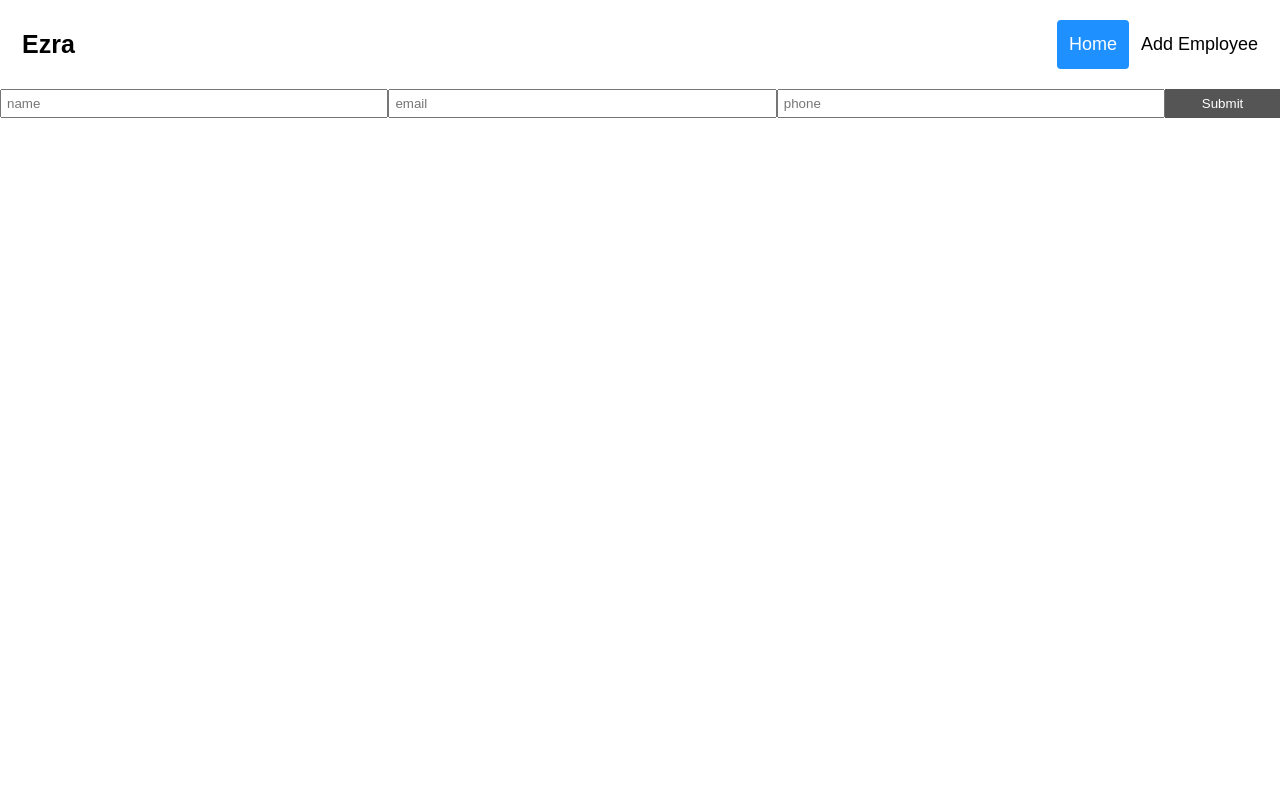
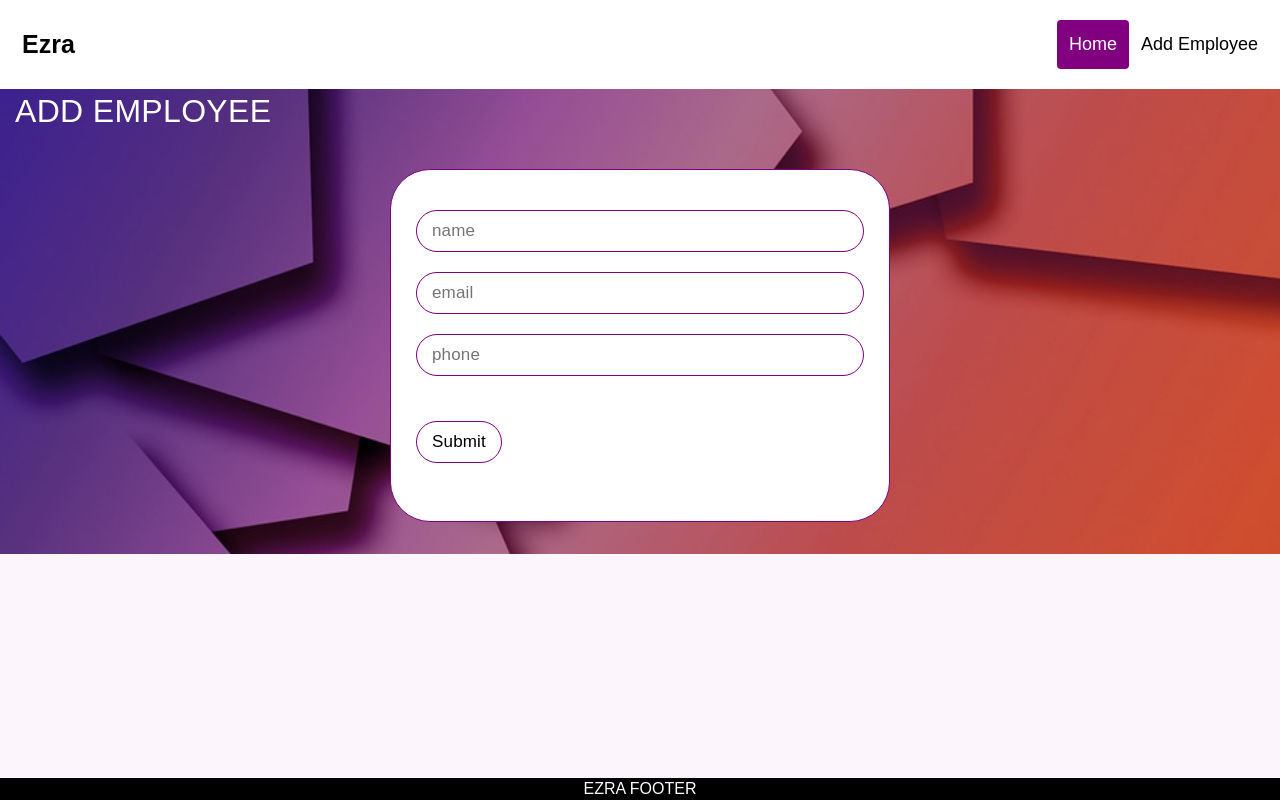
Before and after one commit to changyingyu/employee-vue, a Vue app: page /add in a window 1280 px wide. Built offline with nearby package versions, Linux system fonts and the light colour scheme.

Commit message:
update CSS
add home and add employee page css

```diff
--- a/src/App.vue
+++ b/src/App.vue
@@ -1,17 +1,20 @@
 <template>
   <div id="app">
     <Header />
+     <img src="./assets/banner.jpg" class="image-banner">
     <router-view/>
+    <Footer />
   </div>
 </template>
 
 <script>
 import Header from './components/layout/Header.vue'
-
+import Footer from './components/layout/Footer.vue'
 export default {
   name: 'app',
   components: {
-    Header
+    Header,
+    Footer
   }
 }
 </script>
@@ -27,6 +30,7 @@ export default {
 body {
   font-family: Arial, Helvetical, sans-serif;
   line-height: 1.4;
+  background-color:#fcf5fc;
 }
 
 .btn {
@@ -41,4 +45,12 @@ body {
 .btn:hover {
   background: #666;
 }
+
+.image-banner{
+    position: absolute;
+    left: 0px;
+    right: 0px;
+    width: 100%;
+    z-index: -1;
+}
 </style>
--- a/src/components/AddEmployees.vue
+++ b/src/components/AddEmployees.vue
@@ -1,16 +1,40 @@
 <template>
-    <div>
-        <form @submit="addEmployee">
-            <input type="text" v-model="name" name="name" placeholder="name">
-            <input type="text" v-model="email" name="email" placeholder="email">
-            <input type="text" v-model="phone" name="phone" placeholder="phone">
-            <input type="submit" value="Submit" class="btn">
-        </form>
-    </div>
+	<div>
+		<div class="add-employee-wrap">
+            <h1>Add Employee</h1>
+			<form @submit="addEmployee">
+
+				<div class="input-wrap">
+                    <input type="text" v-model="name"  name="name" placeholder="name" required>
+                    <div class="error-hide" >please enter valid name</div>
+                </div>
+				<div class="input-wrap">
+                    <input type="text" v-model="email" v-on:change="isEmailValid" name="email" placeholder="email" required>
+                    <div class="error-span" >
+				        <div v-bind:class="{'error-hide':!emailError}" >please enter valid email</div>
+			        </div>
+				</div>
+				<div class="input-wrap">
+                    <input type="text" v-model="phone" v-on:change="isPhoneValid" name="phone" placeholder="phone" required>
+                    <div class="error-span" >
+                        <div v-bind:class="{'error-hide':!phoneError}" >please enter valid phone</div>
+                    </div>
+                </div>
+                <div>
+                    <input type="submit" value="Submit" class="btn" :disabled="success == false">
+                    <div class="success-span" >
+                        <div v-bind:class="{'success':submit}" >success!!</div>
+                    </div>
+			    </div>
+			</form>
+
+		</div>
+	</div>
 </template>
 
 <script>
 import axios from 'axios';
+import uuid from 'uuid';
 
 export default {
     name: "AddEmployee",
@@ -18,39 +42,123 @@ export default {
         return {
             name: '',
             email: '',
-            phone: ''
-        }
+            phone: '',
+            emailRe: /^(([^<>()\[\]\\.,;:\s@"]+(\.[^<>()\[\]\\.,;:\s@"]+)*)|(".+"))@((\[[0-9]{1,3}\.[0-9]{1,3}\.[0-9]{1,3}\.[0-9]{1,3}\])|(([a-zA-Z\-0-9]+\.)+[a-zA-Z]{2,}))$/,
+            phoneRe: /^(\+\d{1,2}\s)?\(?\d{3}\)?[\s.-]\d{3}[\s.-]\d{4}$/,
+            emailError: false,
+            phoneError: false,
+            success: false,
+            submit: false
+         }
     },
     methods: {
         addEmployee(e){
           e.preventDefault();
-          const newEmployee = {
-            name: this.name,
-            email: this.email,
-            phone: this.phone,
-        }
-        axios.post(`https://localhost:5001/api/employees?name=${this.name}&email=${this.email}&phone=${this.phone}`)
-          .then()
+
+        axios.post(`https://localhost:5001/api/employees?id=${uuid.v4()}name=${this.name}&email=${this.email}&phone=${this.phone}`)
+          .then(resp => this.submit= true)
           .catch(err => console.log(err));
-            /*this.name = '';
-            this.email = '';
-            this.phone = '';*/
+        },isEmailValid() {
+            if (this.emailRe.test(this.email)) {
+                this.emailError = false;
+                this.success = true;
+            } else {
+                this.emailError = true;
+                this.success = false;
+            }
+        },isPhoneValid() {
+            if (this.phoneRe.test(this.phone)) {
+                this.phoneError = false;
+                this.success = true;
+            } else {
+                this.phoneError = true;
+                this.success = false;
+            }
+        },isDisabled(){
+            this.success = !this.phoneError && !this.emailError;
+            return false;
         }
     }
 }
 </script>
 
 <style scoped>
-    form {
-        display:flex;
+
+
+    .error-span{
+        padding-left: 15px;
+        color: red;
+
+    }
+    .error-hide {
+        position: absolute;
+        visibility: hidden;
     }
 
-    input[type="text"]{
-        flex: 10;
-        padding: 5px;
+    .success-span {
+        font-size: 20px;
+        position: relative;
+        text-align: right;
+        top: -30px;
+        color: green;
+        visibility: hidden;
+    }
+    .success {
+        visibility: visible;
+    }
+    form {
+        position: relative;
+        display: inline-block;
+        max-width: 700px;
+        min-width: 500px;
+        box-sizing: border-box;
+        padding: 30px 25px;
+        background-color: white;
+
+        border: 1px solid purple;
+        border-radius: 40px;
+        left: 50%;
+        -moz-transform: translate(-50%, 0);
+        -ms-transform: translate(-50%, 0);
+        -webkit-transform: translate(-50%, 0);
+        transform: translate(-50%, 0);
+    }
+    h1 {
+        color: white;
+        font-weight: 100;
+        letter-spacing: 0.01em;
+        margin-left: 15px;
+        margin-bottom: 35px;
+        text-transform: uppercase;
     }
 
-    input[type="submit"] {
-        flex: 2;
+
+    .input-wrap {
+        position: relative;
+        padding: 10px 0;
     }
+
+    .input-wrap input[type="text"] {
+        appearance: none;
+        background-color: none;
+        border: 1px solid purple;
+        line-height: 0;
+        font-size: 17px;
+        width: 100%;
+        display: block;
+        box-sizing: border-box;
+        padding: 10px 15px;
+        border-radius: 60px;
+        color: black;
+        font-weight: 100;
+        letter-spacing: 0.01em;
+        position: relative;
+        z-index: 1;
+    }
+
+    .add-employee-wrap {
+        position: relative;
+    }
+
+
 </style>
--- a/src/components/EditEmployees.vue
+++ b/src/components/EditEmployees.vue
@@ -1,10 +1,12 @@
 <template>
     <div>
         <form @submit="editEmployee">
-            <input type="text" v-model="name" name="name" placeholder="name">
-            <input type="text" v-model="email" name="email" placeholder="email">
-            <input type="text" v-model="phone" name="phone" placeholder="phone">
+            <input type="text" v-model="name" name="name" placeholder="name" required >
+            <input type="text" v-model="phone" name="phone" placeholder="phone" v-on:change="isPhoneValid" required>
             <input type="submit" value="Submit" class="btn">
+            <div class="error-span" >
+				<div v-bind:class="{'error-hide':!phoneError}" >please enter valid phone</div>
+			</div>
         </form>
     </div>
 </template>
@@ -13,34 +15,55 @@
 
 export default {
     name: "EditEmployees",
-    props: ["id"],
+    props: ["employee"],
     data(){
         return {
-            id: 0,
             name: '',
             email: '',
-            phone: ''
+            phone: '',
+            phoneRe: /^(\+\d{1,2}\s)?\(?\d{3}\)?[\s.-]\d{3}[\s.-]\d{4}$/,
+            phoneError: false,
+
         }
     },
     methods: {
         editEmployee(e){
             e.preventDefault();
             const newEmployee = {
-                id: this.id,
                 name: this.name,
-                email: this.email,
                 phone: this.phone,
             }
             this.$emit('edit-employee', newEmployee);
 
+        },
+        isPhoneValid(){
+            if (this.phoneRe.test(this.phone)) {
+                this.phoneError = false;
+            } else {
+                this.phoneError = true;
+            }
         }
     }
 }
 </script>
 
 <style scoped>
+
+    .error-span{
+        padding-left: 15px;
+        color: red;
+
+    }
     form {
-        display:flex;
+        position: relative;
+        display: inline-block;
+        box-sizing: border-box;
+        background-color: white;
+        left: 30%;
+        -moz-transform: translate(-50%, 0);
+        -ms-transform: translate(-50%, 0);
+        -webkit-transform: translate(-50%, 0);
+        transform: translate(-50%, 0);
     }
 
     input[type="text"]{
@@ -51,4 +74,14 @@ export default {
     input[type="submit"] {
         flex: 2;
     }
+    .error-hide {
+        position: absolute;
+        visibility: hidden;
+    }
+    .btn {
+        padding: 10px 14px;
+        font-size: 12px;
+        border-radius: 0%;
+
+    }
 </style>
--- a/src/components/EmployeeList.vue
+++ b/src/components/EmployeeList.vue
@@ -1,14 +1,10 @@
 <template>
     <div class="employee-item" v-bind:class="{'is-complete':employee.completed}">
-        <p>
-            <input type="checkbox" v-on:change="markComplete">
-            {{employee.name}}
-             {{employee.email}}
-             {{employee.phone}}
-            <EditEmployees v-on:edit-employee="editEmployee" v-bind:id="employee.id"/>
-            <button @click="$emit('del-employee', employee.id)" class="del"> X</button>
-
-        </p>
+            <div>{{employee.email}}</div>
+            <div> <span>{{employee.name}} </span><span>{{employee.phone}}</span> </div>
+                <button @click="$emit('del-employee', employee.id)" class="item-btn"> delete  </button>
+                <button v-on:click="onChangeEdit" class="item-btn"> edit</button>
+            <EditEmployees v-on:edit-employee="editEmployee" v-bind:employee="employee" v-bind:class="{'edit-pannel':hideEdit}" />
     </div>
 </template>
 
@@ -19,6 +15,11 @@ import axios from 'axios';
 
 export default {
     name: "EmployeeList",
+    data() {
+        return {
+          hideEdit: true
+        }
+    },
     props: ["employee"],
     components: {
         EditEmployees
@@ -28,11 +29,17 @@ export default {
             this.employee.completed = !this.employee.completed;
         },
         editEmployee(editList) {
-            const {id, name, email, phone } = editList;
-
-            axios.put(`https://localhost:5001/api/employees/${id}?name=${name}&email=${email}&phone=${phone}`)
-            .then(res => this.employees = [...this.employees, res.data])
+            const { name, phone } = editList;
+            axios.put(`https://localhost:5001/api/employees/${this.employee.id}?name=${name}&phone=${phone}`)
+            .then(res => {
+                this.employee.name = name;
+                this.employee.phone = phone;
+                this.hideEdit = true;
+            })
             .catch(err => console.log(err));
+        },
+        onChangeEdit(){
+            this.hideEdit = false;
         }
 
     }
@@ -41,8 +48,9 @@ export default {
 
 <style scoped>
     .employee-item {
-        background: #f4f4f4;
-        padding: 10px;
+        background: white;
+        padding: 15px;
+
         /*border-bottom:  1pc #ccc dotted;*/
     }
 
@@ -59,4 +67,27 @@ export default {
         cursor: pointer;
         float: right;
     }
+    .edit-pannel {
+        position: absolute;
+        visibility: hidden;
+    }
+    .item-btn{
+        position: relative;
+        float: right;
+        background-color: purple;
+        border: none;
+        color: white;
+        padding: 8px 11px;
+        font-size: 10px;
+        cursor: pointer;
+        margin-right: 5px;
+        top: -33px;
+
+    }
+
+    .item-btn:hover {
+        background-color:  DodgerBlue;
+    }
+
+
 </style>
--- a/src/components/Home.vue
+++ b/src/components/Home.vue
@@ -1,6 +1,8 @@
 <template>
   <div id="app">
-    <Employees v-bind:employees="employees" v-on:del-employee="deleteEmployee" />
+    <div class="container">
+      <Employees v-bind:employees="employees" v-on:del-employee="deleteEmployee" />
+    </div>
   </div>
 </template>
 
@@ -36,27 +38,37 @@ export default {
 </script>
 
 <style>
-*{
-  box-sizing: border-box;
-  margin: 0;
-  padding: 0;
+
+    .btn {
+    margin-top: 35px;
+    background-color: white;
+    border: 1px solid purple;
+    line-height: 0;
+    font-size: 17px;
+    display: inline-block;
+    box-sizing: border-box;
+    padding: 20px 15px;
+    border-radius: 60px;
+    color: black;
+    font-weight: 100;
+    letter-spacing: 0.01em;
+    position: relative;
+    z-index: 1;
+    }
+    .btn:hover, .btn:focus {
+    color: white;
+    background-color: purple;
+    }
+.container {
+  position: relative;
+  margin-right: auto;
+  margin-left:  auto;
+
+  max-width: 960px;
+
+  padding-right: 10px;
+  padding-left:  10px;
 }
 
-body {
-  font-family: Arial, Helvetical, sans-serif;
-  line-height: 1.4;
-}
 
-.btn {
-  display: inline-block;
-  border: none;
-  background: #555;
-  color: #fff;
-  padding: 7px 20px;
-  cursor: pointer;
-}
-
-.btn:hover {
-  background: #666;
-}
 </style>
--- /dev/null
+++ b/src/components/layout/Footer.vue
@@ -0,0 +1,23 @@
+<template>
+<div class="footer">
+  <p>EZRA FOOTER</p>
+</div>
+</template>
+
+<script>
+export default {
+    name: "Footer"
+}
+</script>
+
+<style scoped>
+.footer {
+   position: fixed;
+   left: 0;
+   bottom: 0;
+   width: 100%;
+   background-color: black;
+   color: white;
+   text-align: center;
+}
+</style>
--- a/src/components/layout/Header.vue
+++ b/src/components/layout/Header.vue
@@ -1,14 +1,12 @@
 <template>
     <header class="header">
-
     <a href="#default" class="logo">
         Ezra
     </a>
 
-
     <div class="header-right">
-        <router-link to="/" class="active" >Home</router-link>
-        <router-link to="/add">Add Employee</router-link>
+        <router-link to="/" v-on:click.native="isActive('home')"  v-bind:class="{'active':active}">Home</router-link>
+        <router-link to="/add" v-on:click.native="isActive('add')" v-bind:class="{'active':!active}">Add Employee</router-link>
     </div>
 
     </header>
@@ -16,7 +14,22 @@
 
 <script>
 export default {
-    name: "Header"
+    name: "Header",
+    data() {
+        return {
+          active: true
+        }
+    },
+    methods: {
+      isActive(page) {
+        console.log(page);
+          if(page == 'add') {
+            this.active = false;
+          }else {
+            this.active = true;
+          }
+      }
+    }
 }
 </script>
 
@@ -52,14 +65,15 @@ body {
 }
 
 .header a:hover {
-  background-color: #ddd;
-  color: black;
+  background-color: black;
+  color: white;
 }
 
 .header a.active {
-  background-color: dodgerblue;
+  background-color: purple;
   color: white;
 }
+
 
 .header-right {
   float: right;
```
Also changed, not shown: src/components/Employees.vue (+23 -2 lines), src/assets/banner.jpg (added), src/assets/logo.png.
